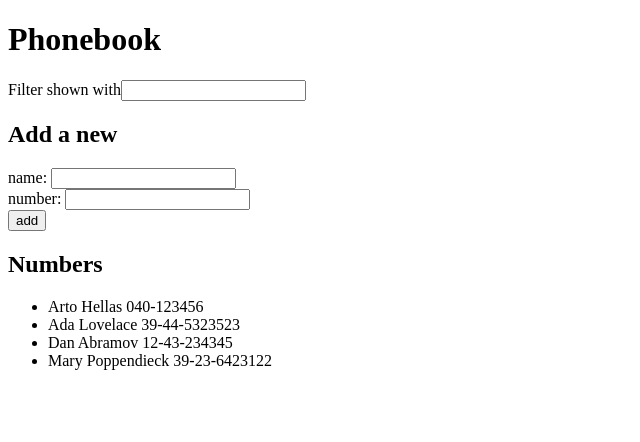
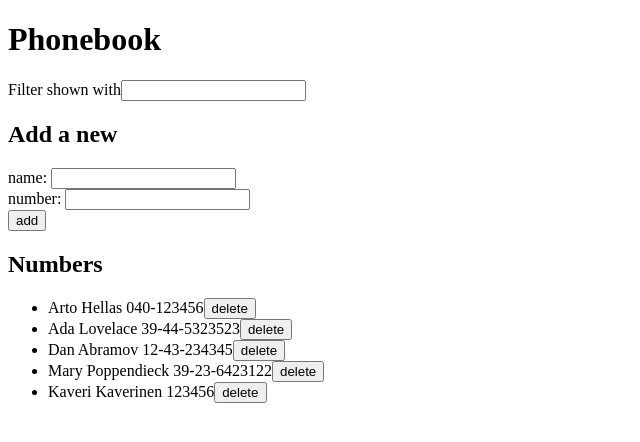
Before and after one commit to noorary/fs, a React (Create React App) app in the folder osa2/puhelinluettelo/: page / in a window 1280 px wide. Shown: the top 442 px of the page, without its empty margins (0-640 px from the left). Built offline with nearby package versions, Linux system fonts and the light colour scheme; data requests are answered from the project's data file.

Commit message:
tehtävät 2.15 - 2.18 tehty

```diff
--- a/osa2/puhelinluettelo/db.json
+++ b/osa2/puhelinluettelo/db.json
@@ -1,5 +1,5 @@
 {
-    "persons":[
+  "persons": [
     {
       "name": "Arto Hellas",
       "number": "040-123456",
@@ -19,6 +19,11 @@
       "name": "Mary Poppendieck",
       "number": "39-23-6423122",
       "id": 4
+    },
+    {
+      "name": "Kaveri Kaverinen",
+      "number": "123456",
+      "id": 5
     }
   ]
 }
--- a/osa2/puhelinluettelo/src/App.js
+++ b/osa2/puhelinluettelo/src/App.js
@@ -1,16 +1,10 @@
 import React, { useState, useEffect } from 'react'
-import axios from 'axios'
 import Filter from './components/Filter'
 import Phonebook from './components/Phonebook'
 import Form from './components/Form'
+import personService from './services/persons'
 
 const App = () => {
-  // const [persons, setPersons] = useState([
-  //   { name: 'Arto Hellas', number: '040-123456' },
-  //   { name: 'Ada Lovelace', number: '39-44-5323523' },
-  //   { name: 'Dan Abramov', number: '12-43-234345' },
-  //   { name: 'Mary Poppendieck', number: '39-23-6423122' }
-  // ])
   const [ persons, setPersons ] = useState([])
   const [ newName, setNewName ] = useState('')
   const [ newNumber, setNewNumber ] = useState('')
@@ -19,11 +13,10 @@ const App = () => {
 
   useEffect(() => {
     console.log('use effect')
-    axios
-      .get('http://localhost:3001/persons')
-      .then(response => {
-        console.log('promise fulfilled')
-        setPersons(response.data)
+    personService
+      .getAll()
+      .then(initialPersons => {
+        setPersons(initialPersons)
       })
   }, [])
   console.log('render', persons)
@@ -32,13 +25,22 @@ const App = () => {
     event.preventDefault()
 
     if(persons.findIndex(person => person.name === newName) > -1) {
-      window.alert(`${newName} is already added to phonebook`)
+      if(window.confirm(`${newName} is already added to phonebook, replace the old number with a new one?`)) {
+        const person = persons.find(n => n.name === newName)
+        updateNumber(person.id, newNumber)
+      } else {
         setNewName('')
         setNewNumber('')
+      }
     } else if(persons.findIndex(person => person.number === newNumber) > -1) {
-      window.alert(`${newNumber} is already added to phonebook`)
+      if(window.confirm(`${newNumber} is already added to phonebook, replace the old name with a new name?`)) {
+        const person = persons.find(n => n.number === newNumber)
+        updateName(person.id, newName)
+      } else {
         setNewNumber('')
         setNewName('')
+      }
+
     }
 
     else {
@@ -47,11 +49,53 @@ const App = () => {
         number: newNumber
       }
 
-      setPersons(persons.concat(personObject))
+      personService
+        .addPerson(personObject)
+        .then(returnedPerson => {
+          setPersons(persons.concat(returnedPerson))
           setNewName('')
           setNewNumber('')
+        })
     }
 
+  }
+
+  const deletePerson = (id) => {
+    const selected = persons.findIndex((person) => {
+      return person.id === id
+    })
+
+    if(window.confirm(`Delete ${persons[selected].name}?`)) {
+      personService
+      .deletePerson(id)
+      .then(deletedPerson => {
+          console.log('poistettu')
+          setPersons(persons.filter(p => p.id !== id))
+      })
+    }
+
+  }
+
+  const updateNumber = (id, newNumber) => {
+    const person = persons.find(p => p.id === id)
+    const updatedPerson = { ...person, number : newNumber}
+
+    personService
+      .updatePerson(id, updatedPerson)
+      .then(updatedPersons => {
+        setPersons(persons.map(person => person.id !== id ? person : updatedPersons))
+      })
+  }
+
+  const updateName = (id, newName) => {
+    const person = persons.find(p => p.id === id)
+    const updatedPerson = { ...person, name : newName}
+
+    personService
+      .updatePerson(id, updatedPerson)
+      .then(updatedPersons => {
+        setPersons(persons.map(person => person.id !== id ? person : updatedPersons))
+      })
   }
 
   const handleNameChange = (event) => {
@@ -94,7 +138,8 @@ const App = () => {
         handleNumberChange={handleNumberChange} />
 
       <Phonebook
-        personsToShow={personsToShow} />
+        personsToShow={personsToShow}
+        deletePerson={deletePerson} />
     </div>
   )
 
--- a/osa2/puhelinluettelo/src/components/Phonebook.js
+++ b/osa2/puhelinluettelo/src/components/Phonebook.js
@@ -1,13 +1,15 @@
 import React from 'react'
 
-const Phonebook = ({ personsToShow }) => {
+const Phonebook = ({ personsToShow, deletePerson }) => {
 
     return (
         <div>
             <h2>Numbers</h2>
             <ul>
         {personsToShow.map(person =>
-        <li key={person.name}>{person.name} {person.number}</li>
+        <li key={person.name}>{person.name} {person.number}
+        <button type="button" onClick={() => deletePerson(person.id)}>delete</button>
+        </li>
         )}
       </ul>
         </div>
--- /dev/null
+++ b/osa2/puhelinluettelo/src/services/persons.js
@@ -0,0 +1,26 @@
+import axios from 'axios'
+const baseUrl = 'http://localhost:3001/persons'
+
+const getAll = () => {
+    const request = axios.get(baseUrl)
+    return request.then(response => response.data)
+}
+
+const addPerson = newObject => {
+    const request = axios.post(baseUrl, newObject)
+    return request.then(response => response.data)
+}
+
+const deletePerson = (id) => {
+    const request = axios.delete(`${baseUrl}/${id}`)
+    return request.then(response => response.data)
+}
+
+const updatePerson = (id, newObject) => {
+    const request = axios.put(`${baseUrl}/${id}`, newObject)
+    return request.then(response => response.data)
+}
+
+export default {
+    getAll, addPerson, deletePerson, updatePerson
+}
```
Also changed, not shown: 2 other files (tests, documents, lock files or other folders). Lines whose indentation alone changed are shown as unchanged.
